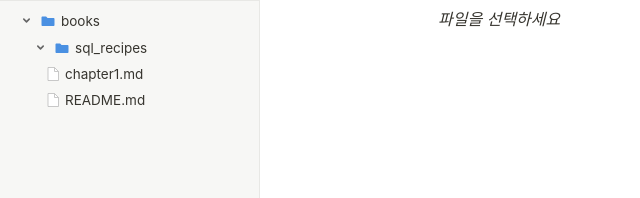
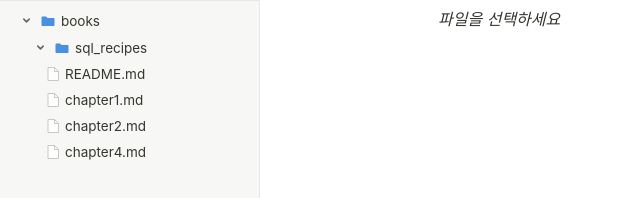
Before and after one commit to zipdoki/study-cafe, a plain HTML site: page index.html in a window 1280 px wide. Shown: the part 46-244 px from the top of the page, without its empty margins (0-640 px from the left). Drawn offline with nearby package versions, Linux system fonts and the light colour scheme.

Commit message:
feat: GitHub Actions로 tree.json 자동 갱신, manifest.json 대신 tree.json 사용
Co-Authored-By: Claude Sonnet 4.6 <noreply@anthropic.com>

```diff
--- a/index.html
+++ b/index.html
@@ -287,7 +287,7 @@
       setupResizer();
 
       try {
-        const res = await fetch('manifest.json');
+        const res = await fetch('tree.json');
         if (!res.ok) throw new Error();
         const tree = await res.json();
         renderTree(tree, document.getElementById('file-tree'));
--- a/tree.json
+++ b/tree.json
@@ -1 +1,36 @@
-[{"type":"blob","path":"books/sql_recipes/README.md","sha":""},{"type":"blob","path":"books/sql_recipes/chapter1.md","sha":""},{"type":"blob","path":"books/sql_recipes/chapter2.md","sha":""},{"type":"blob","path":"books/sql_recipes/chapter4.md","sha":""}]
+[
+  {
+    "type": "dir",
+    "name": "books",
+    "path": "books",
+    "children": [
+      {
+        "type": "dir",
+        "name": "sql_recipes",
+        "path": "books/sql_recipes",
+        "children": [
+          {
+            "type": "file",
+            "name": "README.md",
+            "path": "books/sql_recipes/README.md"
+          },
+          {
+            "type": "file",
+            "name": "chapter1.md",
+            "path": "books/sql_recipes/chapter1.md"
+          },
+          {
+            "type": "file",
+            "name": "chapter2.md",
+            "path": "books/sql_recipes/chapter2.md"
+          },
+          {
+            "type": "file",
+            "name": "chapter4.md",
+            "path": "books/sql_recipes/chapter4.md"
+          }
+        ]
+      }
+    ]
+  }
+]
```
Also changed, not shown: .github/workflows/update-tree.yml (added).
